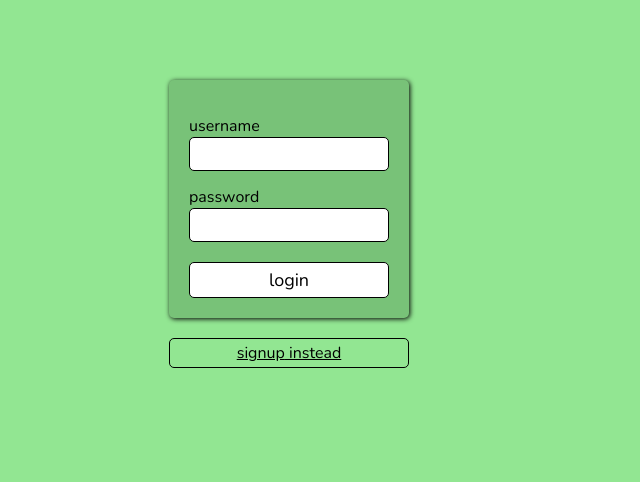
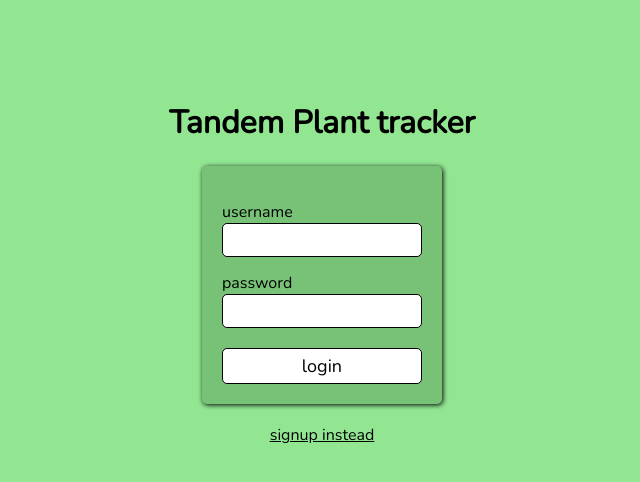
Before and after one commit to JakeLo123/plant-tracker, a React app: page / in a window 1280 px wide. Shown: the top 482 px of the page, without its empty margins (371-1011 px from the left). Built offline with nearby package versions, Linux system fonts and the light colour scheme; no server answers.

Commit message:
TODO: refactor add plant form

```diff
--- a/client/components/forms/NewAuthForm.js
+++ b/client/components/forms/NewAuthForm.js
@@ -34,6 +34,7 @@ const NewAuthForm = props => {
 
   return (
     <div id="auth-form-container" className="form-container">
+      <h1>Tandem Plant tracker</h1>
       <form onSubmit={handleSubmit}>
         <label htmlFor="username">username</label>
         <input
--- a/public/style.css
+++ b/public/style.css
@@ -38,6 +38,9 @@ body {
     top: 10vh;
     left: 50%;
     margin-left: -100px;
+    display: flex;
+    flex-direction: column;
+    align-items: center;
 }
 
 form {
@@ -88,13 +91,9 @@ form > button:hover {
 }
 
 #method-option {
-    border: 1px solid black;
-    border-radius: 5px;
-    padding: 3px;
     margin-top: 20px;
     text-decoration: underline;
     cursor: pointer;
-    text-align: center;
 }
 
 #method-option:hover {
```
Also changed, not shown: public/bundle.js.
